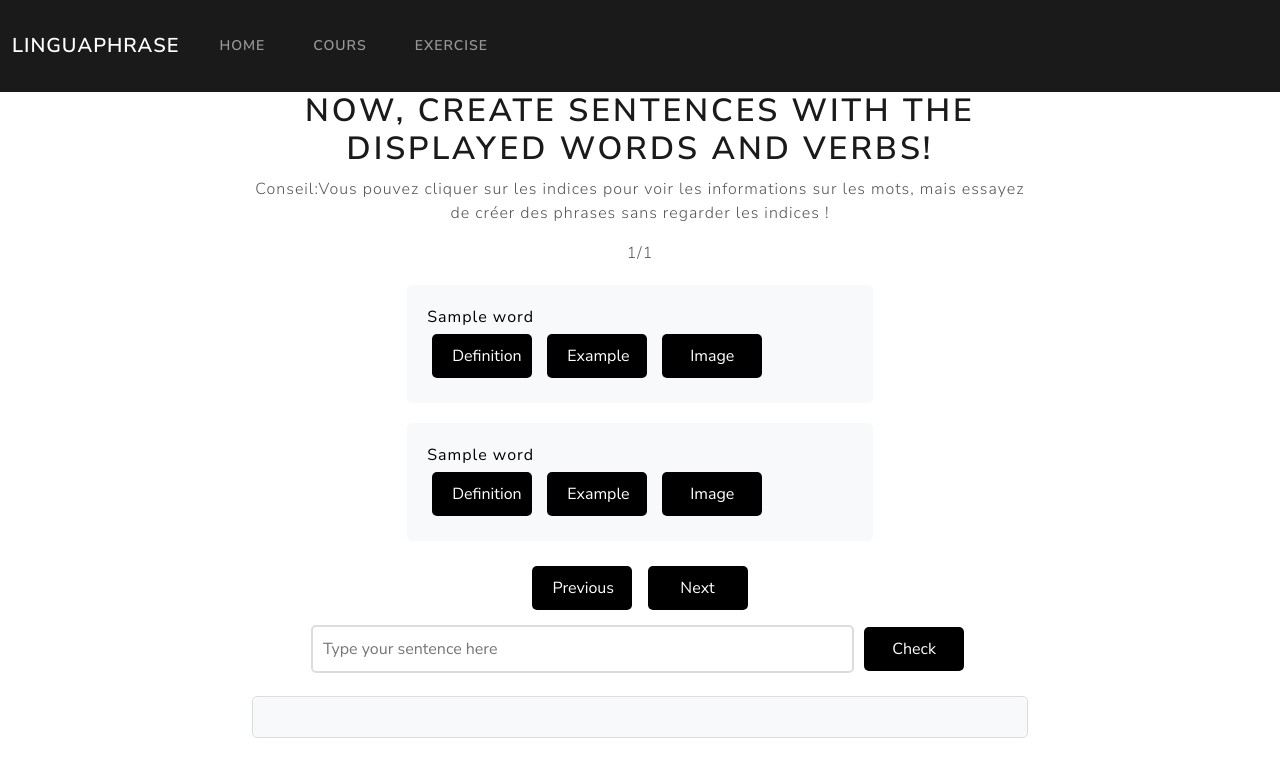
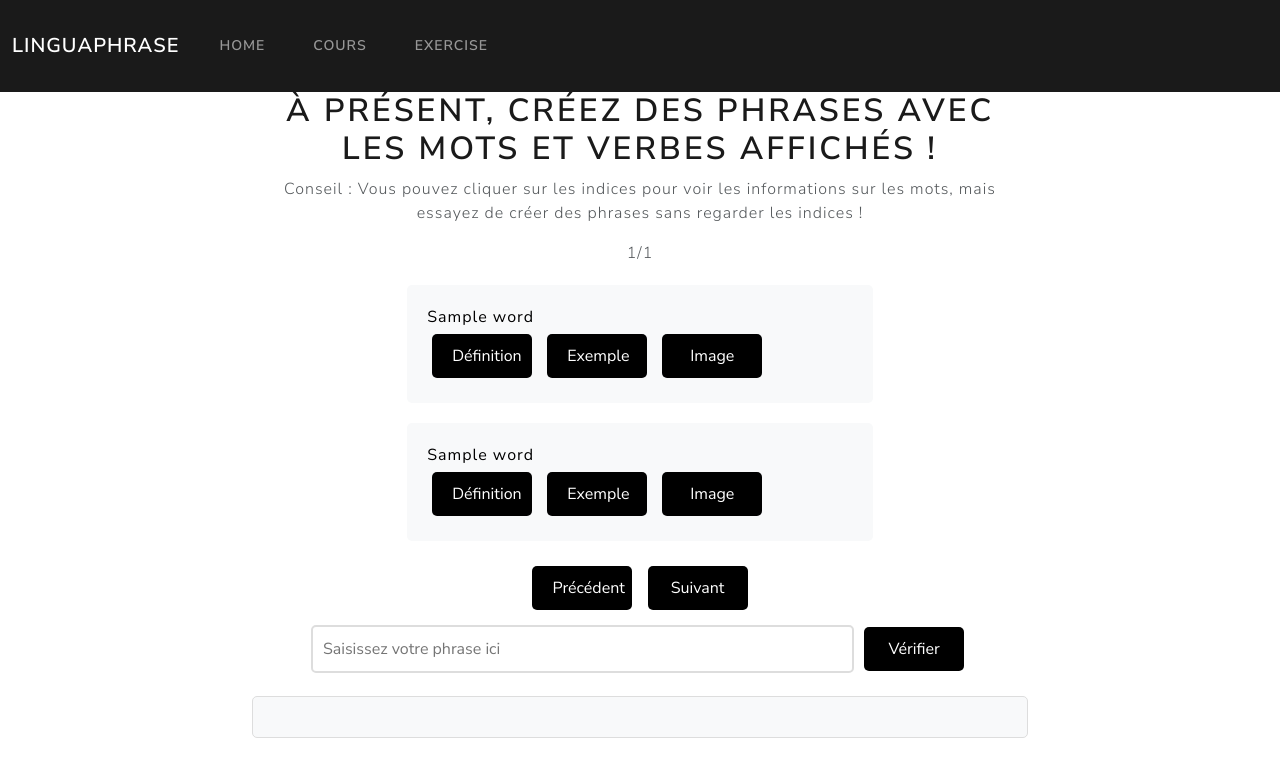
Before and after one commit to beiningY/Linguaphrase, a Django app: template templates/theme_exer.html in a window 1280 px wide. Shown: the top 777 px of the page. Run offline with Django 3.2, Linux system fonts and the light colour scheme; the template is opened without the code that fills it: most values are stand-ins (such as "Sample title", 1, 10 or a date in 2020); grey boxes marked "Sample" are stand-in pictures; some libraries are stand-ins or nearby versions.

Commit message:
Add files via upload

```diff
--- a/templates/theme_exer.html
+++ b/templates/theme_exer.html
@@ -1,9 +1,10 @@
 <!-- theme_exer.html -->
+
 {% extends 'base.html' %}
 
 {% block content %}
 <style>
-    /* Basic CSS for the exercise page */
+    /* CSS de base pour la page d'exercice */
     .container {
         width: 80%;
         margin: auto;
@@ -60,9 +61,9 @@
 </style>
 
 <div class="container">
-    <h1>Now, create sentences with the displayed words and verbs!</h1>
+    <h1>À présent, créez des phrases avec les mots et verbes affichés !</h1>
     <div class="left-panel">
-        <p>Conseil:Vous pouvez cliquer sur les indices pour voir les informations sur les mots, mais essayez de créer des phrases sans regarder les indices !</p>
+        <p>Conseil : Vous pouvez cliquer sur les indices pour voir les informations sur les mots, mais essayez de créer des phrases sans regarder les indices !</p>
     </div>
 
     <div class="right-panel">
@@ -70,14 +71,14 @@
         <span id="currentProgress">1</span>/<span id="totalProgress">5</span>
     </div>
 
-    <!-- Words section -->
+    <!-- Section des mots -->
     <div id="words">
         {% for word in selected_words %}
             <div class="word" id="word-{{ forloop.counter }}">
                 <strong>{{ word.word }}</strong>
                 <div class="help-options">
-                    <button onclick="showDefinition('word', {{ forloop.counter }})">Definition</button>
-                    <button onclick="showExample('word', {{ forloop.counter }})">Example</button>
+                    <button onclick="showDefinition('word', {{ forloop.counter }})">Définition</button>
+                    <button onclick="showExample('word', {{ forloop.counter }})">Exemple</button>
                     <button onclick="showImage('word', {{ forloop.counter }})">Image</button>
                 </div>
                 <p class="definition" style="display:none;">{{ word.definition }}</p>
@@ -87,14 +88,14 @@
         {% endfor %}
     </div>
 
-    <!-- Verbs section -->
+    <!-- Section des verbes -->
     <div id="verbs">
         {% for verb in selected_verbs %}
             <div class="verb" id="verb-{{ forloop.counter }}">
                 <strong>{{ verb.word }}</strong>
                 <div class="help-options">
-                    <button onclick="showDefinition('verb', {{ forloop.counter }})">Definition</button>
-                    <button onclick="showExample('verb', {{ forloop.counter }})">Example</button>
+                    <button onclick="showDefinition('verb', {{ forloop.counter }})">Définition</button>
+                    <button onclick="showExample('verb', {{ forloop.counter }})">Exemple</button>
                     <button onclick="showImage('verb', {{ forloop.counter }})">Image</button>
                 </div>
                 <p class="definition" style="display:none;">{{ verb.definition }}</p>
@@ -105,35 +106,42 @@
     </div>
 
     <div class="navigation">
-        <button onclick="showPrevious()">Previous</button>
-        <button onclick="showNext()">Next</button>
+        <button onclick="showPrevious()">Précédent</button>
+        <button onclick="showNext()">Suivant</button>
     </div>
 
     <div id="userInputSection">
-        <input type="text" id="userSentence" placeholder="Type your sentence here">
-        <button onclick="checkSentence()">Check</button>
+        <input type="text" id="userSentence" placeholder="Saisissez votre phrase ici">
+        <button onclick="checkSentence()">Vérifier</button>
     </div>
 
     <div id="feedback"></div>
 </div>
 
+<!-- Script JavaScript -->
 <script>
+    // Index actuel de l'exercice
     let currentIndex = 0;
+    // Sélection de tous les éléments avec la classe 'word' et 'verb'
     const words = document.querySelectorAll('.word');
     const verbs = document.querySelectorAll('.verb');
+    // Calcul du nombre total d'exercices (le minimum entre le nombre de mots et de verbes, limité à 5)
     let totalExercises = Math.min(words.length, verbs.length, 5);
 
+    // Fonction pour mettre à jour l'indicateur de progression
     function updateProgressIndicator() {
         document.getElementById('currentProgress').textContent = currentIndex + 1;
         document.getElementById('totalProgress').textContent = totalExercises;
     }
 
+    // Fonction pour basculer l'affichage d'un élément à un index spécifié
     function toggleDisplay(index, show) {
         const displayValue = show ? 'block' : 'none';
         if (index < words.length) words[index].style.display = displayValue;
         if (index < verbs.length) verbs[index].style.display = displayValue;
     }
 
+    // Fonction pour afficher l'exercice suivant
     function showNext() {
         if (currentIndex < totalExercises - 1) {
             toggleDisplay(currentIndex, false);
@@ -141,11 +149,13 @@
             toggleDisplay(currentIndex, true);
             updateProgressIndicator();
         }
+        // Masquer le bouton "Suivant" à la fin des exercices
         if (currentIndex === totalExercises - 1) {
             document.querySelector(".navigation button:nth-child(2)").style.display = 'none';
         }
     }
 
+    // Fonction pour afficher l'exercice précédent
     function showPrevious() {
         if (currentIndex > 0) {
             toggleDisplay(currentIndex, false);
@@ -153,26 +163,31 @@
             toggleDisplay(currentIndex, true);
             updateProgressIndicator();
         }
+        // Afficher le bouton "Suivant" lorsque l'utilisateur revient en arrière
         if (currentIndex < totalExercises - 1) {
             document.querySelector(".navigation button:nth-child(2)").style.display = 'inline-block';
         }
     }
 
+    // Fonction pour afficher la définition d'un mot ou verbe
     function showDefinition(type, index) {
         hideAllInfo(type, index);
         document.querySelector(`#${type}-${index} .definition`).style.display = 'block';
     }
 
+    // Fonction pour afficher un exemple d'utilisation d'un mot ou verbe
     function showExample(type, index) {
         hideAllInfo(type, index);
         document.querySelector(`#${type}-${index} .example`).style.display = 'block';
     }
 
+    // Fonction pour afficher une image associée à un mot ou verbe
     function showImage(type, index) {
         hideAllInfo(type, index);
         document.querySelector(`#${type}-${index} .image`).style.display = 'block';
     }
 
+    // Fonction pour masquer toutes les informations d'un mot ou verbe
     function hideAllInfo(type, index) {
         let infoDiv = document.querySelector(`#${type}-${index}`);
         infoDiv.querySelector('.definition').style.display = 'none';
@@ -180,27 +195,35 @@
         infoDiv.querySelector('.image').style.display = 'none';
     }
 
+    // Fonction pour obtenir le texte des éléments correspondant à un sélecteur donné
     function getWordsText(selector) {
         return Array.from(document.querySelectorAll(selector))
             .map(elem => elem.innerText.trim());
     }
 
+    // Fonction pour vérifier la phrase de l'utilisateur
     function checkSentence() {
+        // Récupération de la phrase de l'utilisateur
         var sentence = document.getElementById('userSentence').value;
+        // Récupération du jeton CSRF à partir des cookies
         var csrftoken = getCookie('csrftoken');
 
+        // Récupération des mots et verbes sélectionnés pour l'exercice en cours
         var selectedWords = getWordsText(`#word-${currentIndex + 1} strong`);
         var selectedVerbs = getWordsText(`#verb-${currentIndex + 1} strong`);
 
+        // Création des données à envoyer dans la requête
         var formData = new URLSearchParams();
         formData.append("sentence", sentence);
 
         selectedWords.forEach(word => formData.append("nouns[]", word));
         selectedVerbs.forEach(verb => formData.append("verbs[]", verb));
 
-    console.log("Selected nouns:", selectedWords);
-    console.log("Selected verbs:", selectedVerbs);
+        // Affichage des mots et verbes sélectionnés dans la console
+        console.log("Noms sélectionnés:", selectedWords);
+        console.log("Verbes sélectionnés:", selectedVerbs);
 
+        // Envoi de la requête POST au serveur
         fetch("/check_sentence/", {
             method: 'POST',
             headers: {
@@ -211,10 +234,11 @@ function checkSentence() {
         })
         .then(response => response.json())
         .then(data => {
-        console.log("Received data:", data);
+            console.log("Données reçues:", data);
             var feedbackElement = document.getElementById('feedback');
             feedbackElement.innerHTML = '';
 
+            // Traitement de la réponse du serveur
             if(data.message) {
                 feedbackElement.innerHTML = '<p>' + data.message + '</p>';
             } else if(data.suggestions) {
@@ -224,16 +248,17 @@ function checkSentence() {
             } else if(data.error) {
                 feedbackElement.innerHTML = '<p>' + data.error + '</p>';
             } else {
-            feedbackElement.innerHTML = '<p>Unexpected response from the server.</p>';
+                feedbackElement.innerHTML = '<p>Réponse inattendue du serveur.</p>';
             }
         })
         .catch(error => {
-        console.error('Error:', error);
+            console.error('Erreur:', error);
             var feedbackElement = document.getElementById('feedback');
-        feedbackElement.innerHTML = '<p>An error occurred while processing your sentence.</p>'; // 显示错误信息
+            feedbackElement.innerHTML = '<p>Une erreur s\'est produite lors du traitement de votre phrase.</p>';
         });
     }
 
+    // Fonction pour obtenir la valeur d'un cookie à partir de son nom
     function getCookie(name) {
         let cookieValue = null;
         if (document.cookie && document.cookie !== '') {
@@ -249,11 +274,14 @@ function checkSentence() {
         return cookieValue;
     }
 
+    // Vérification s'il y a des mots et verbes à afficher
     if(words.length > 0 && verbs.length > 0) {
+        // Affichage du premier exercice
         toggleDisplay(0, true);
+        // Mise à jour de l'indicateur de progression
         updateProgressIndicator();
     }
-
 </script>
+<!-- Fin du script JavaScript -->
 
 {% endblock %}
```
Also changed, not shown: templates/base.html (+8 -3 lines), templates/cours.html (+7 -0 lines), templates/exercise.html (+8 -0 lines), templates/home.html (+16 -7 lines), templates/theme_words.html (+30 -14 lines). Lines whose indentation alone changed are shown as unchanged.
